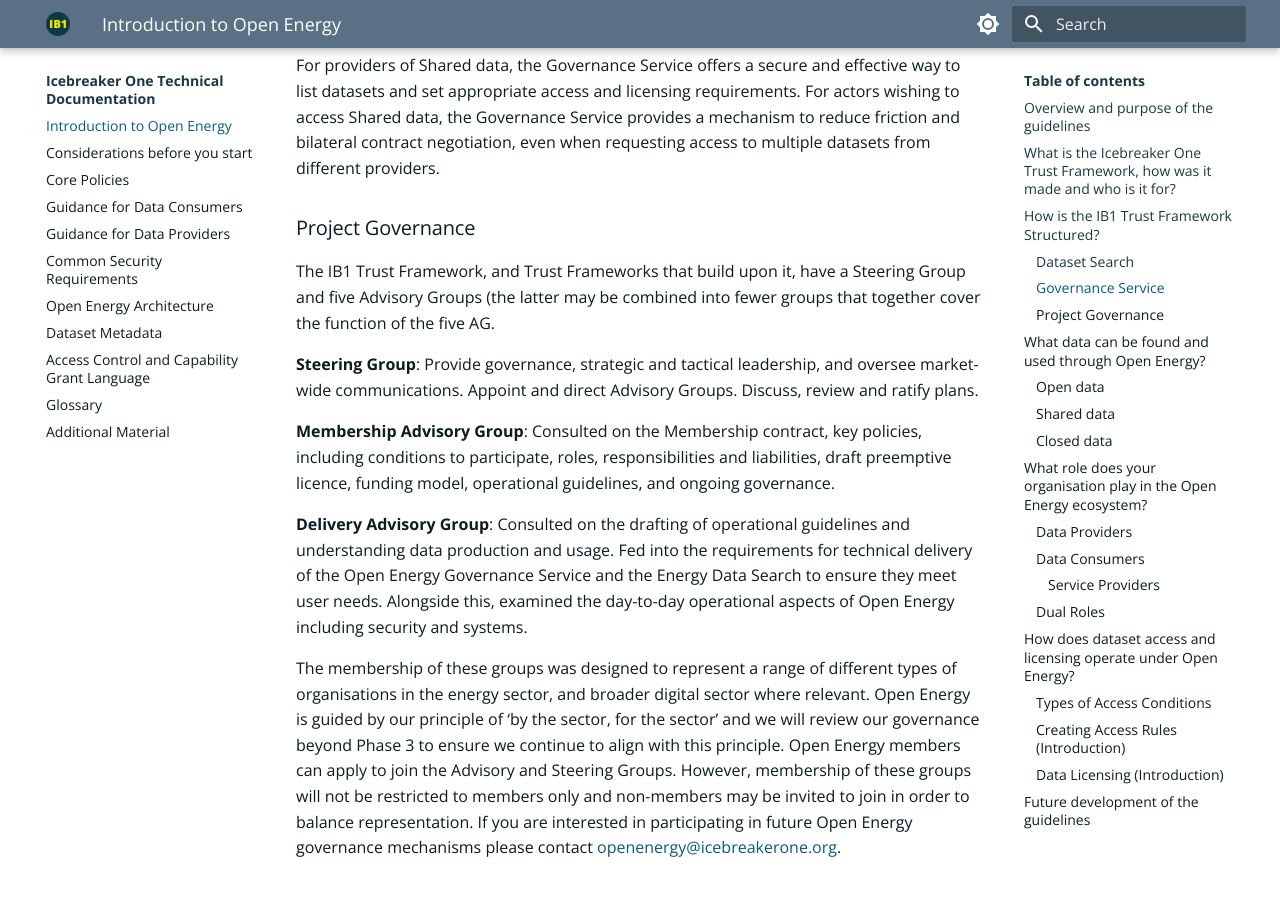
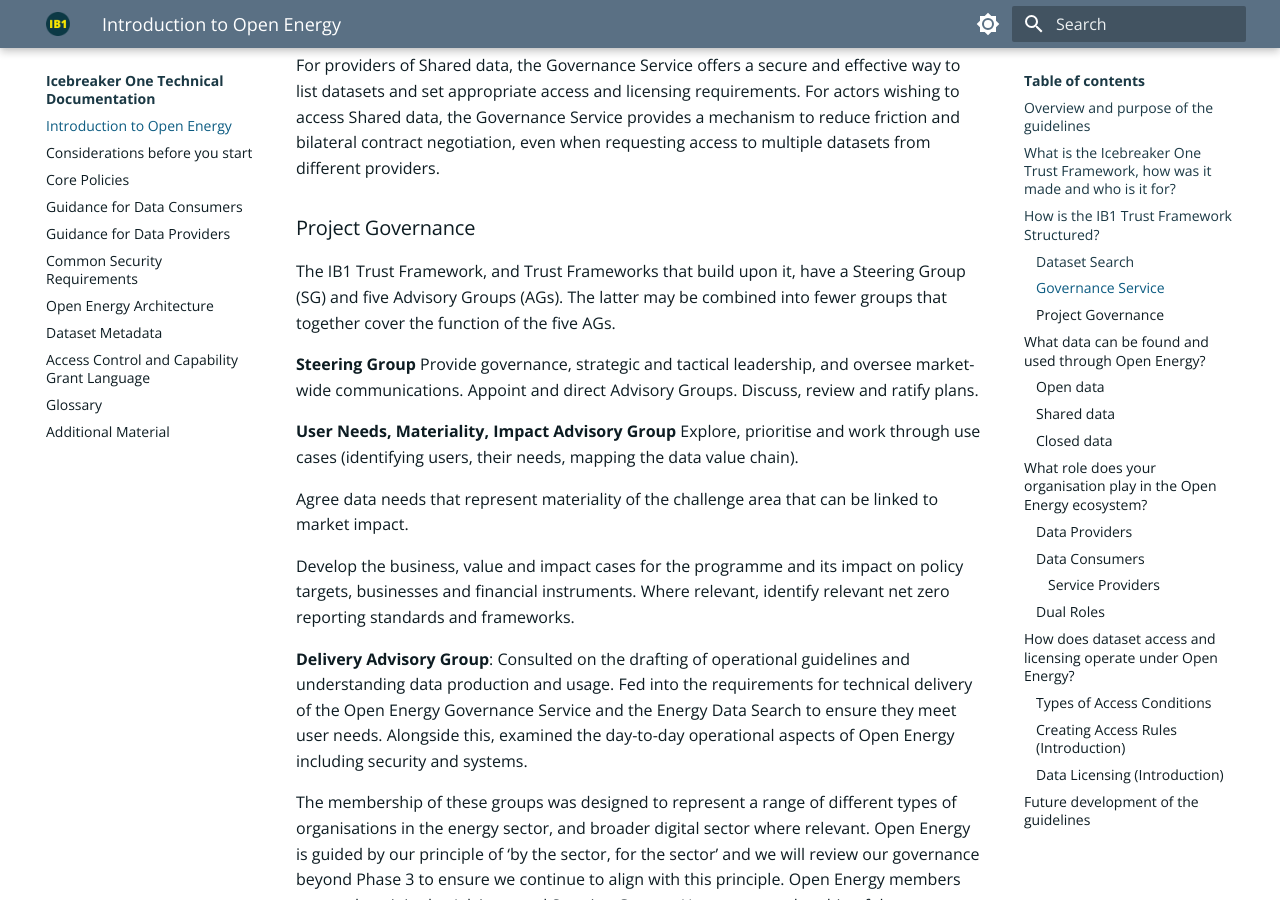
Before and after one commit to icebreakerone/ib1-technical-docs, an MkDocs documentation site: the page built from docs/ops_guidelines/introduction.md, in a window 1280 px wide and 900 px high, scrolled down 3308 px. Built offline with MkDocs 1.6.1 and Material for MkDocs 9.7.7, drawn with Linux system fonts in a browser that asks for light colours; the version menu is left out.

Commit message:
docs/ops_guidelines/introduction.md updated from https://stackedit.net/

```diff
--- a/docs/ops_guidelines/introduction.md
+++ b/docs/ops_guidelines/introduction.md
@@ -74,13 +74,17 @@
 Service provides a mechanism to reduce friction and bilateral contract negotiation, even when requesting access to multiple datasets from different providers.
 
 ### Project Governance
-The IB1 Trust Framework, and Trust Frameworks that build upon it, have a Steering Group and five Advisory Groups (the latter may be combined into fewer groups that together cover the function of the five AG.
+The IB1 Trust Framework, and Trust Frameworks that build upon it, have a Steering Group (SG) and five Advisory Groups (AGs). The latter may be combined into fewer groups that together cover the function of the five AGs.
 
-**Steering Group**: Provide governance, strategic and tactical leadership, and oversee market-wide communications. Appoint and direct Advisory Groups. Discuss, review and ratify plans.
+**Steering Group**
+Provide governance, strategic and tactical leadership, and oversee market-wide communications. Appoint and direct Advisory Groups. Discuss, review and ratify plans.
 
-**Membership Advisory Group**: Consulted on the Membership contract, key policies, including conditions to participate,
-roles, responsibilities and liabilities, draft preemptive licence, funding model, operational guidelines, and
-ongoing governance.
+**User Needs,  Materiality, Impact Advisory Group**
+Explore, prioritise and work through use cases (identifying users, their needs, mapping the data value chain).
+
+Agree data needs that represent materiality of the challenge area that can be linked to market impact.
+
+Develop the business, value and impact cases for the programme and its impact on policy targets, businesses and financial instruments. Where relevant, identify relevant net zero reporting standards and frameworks.
 
 **Delivery Advisory Group**: Consulted on the drafting of operational guidelines and understanding data production
 and usage. Fed into the requirements for technical delivery of the Open Energy Governance Service and the Energy
```
Also changed, not shown: other parts of docs/ops_guidelines/introduction.md (+1 -1 lines).
